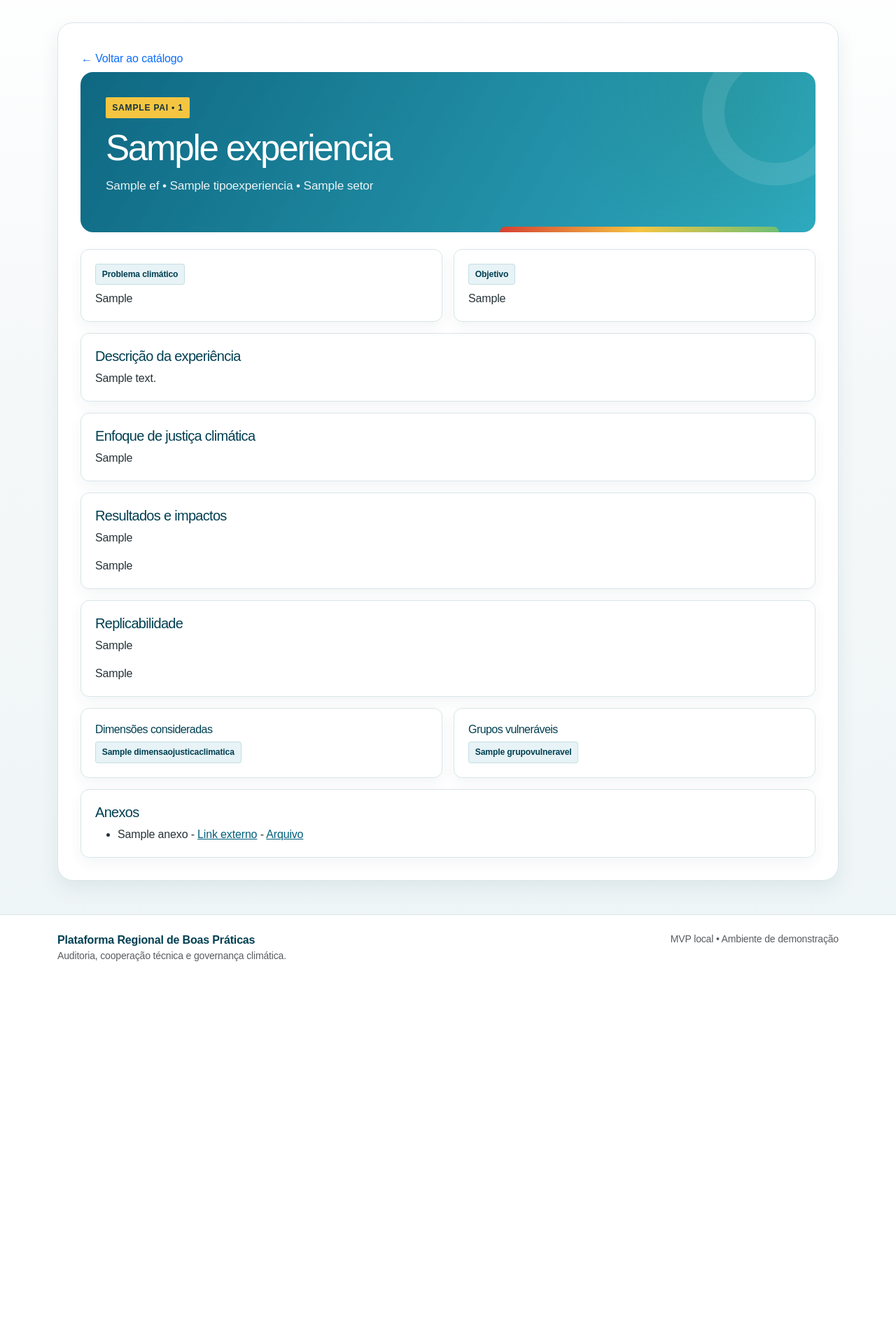
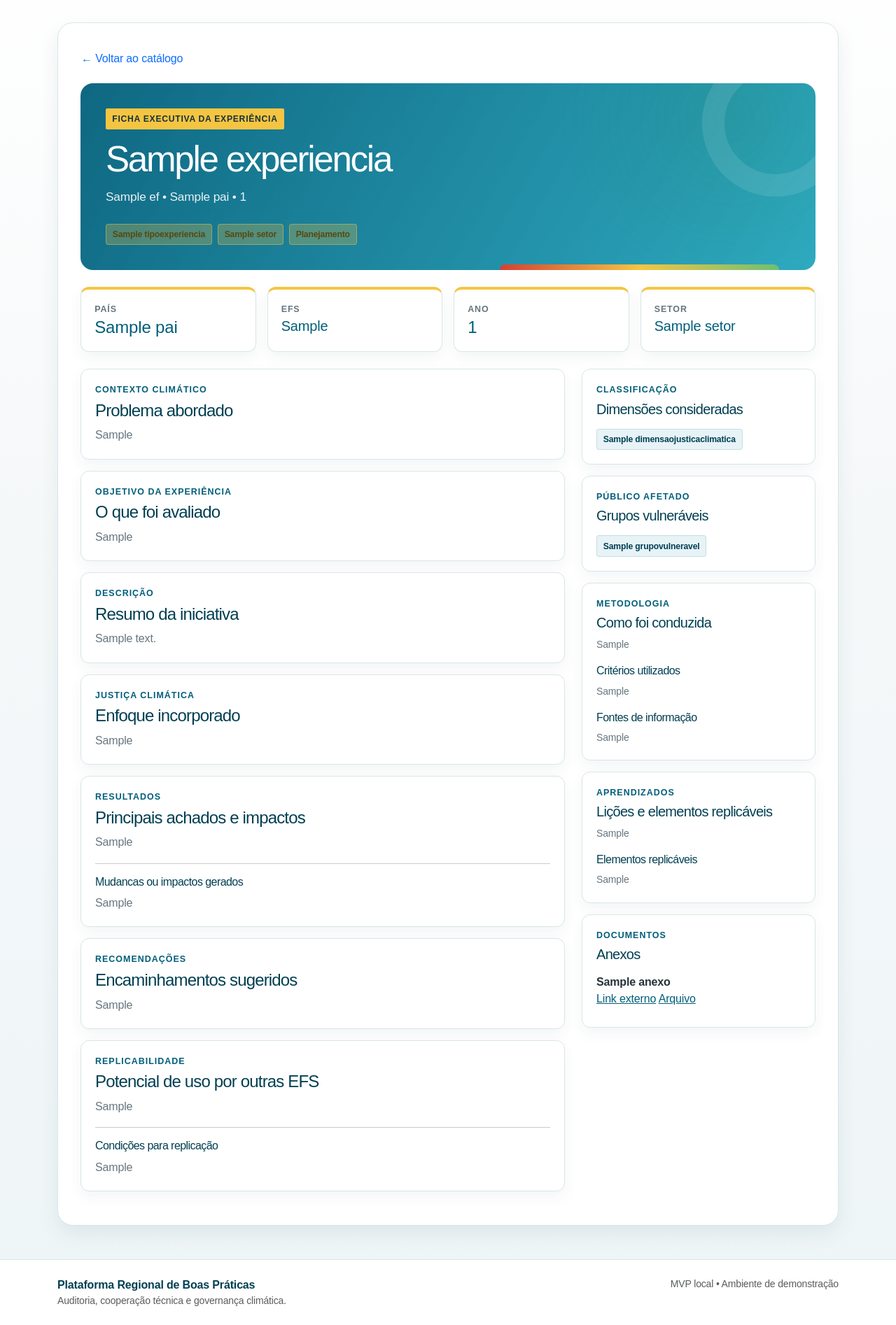
Before and after one commit to porteladarlan/olacefs-justica-climatica, a Django app: page /experiencias/1/ in a window 1280 px wide. Shown: the part 69-1963 px from the top of the page at 70% size. Before the commit the page ends 1443 px from the top, so only its background shows below. Run offline with Django 5.2, Linux system fonts and the light colour scheme; tables that the repository leaves empty hold one stand-in row (values such as "Sample post").

Commit message:
Melhora ficha executiva da experiencia

```diff
--- a/templates/praticas/detalhe_experiencia.html
+++ b/templates/praticas/detalhe_experiencia.html
@@ -1,61 +1,119 @@
 {% extends 'praticas/base.html' %}
 
-{% block title %}{{ experiencia.titulo }}{% endblock %}
+{% block title %}{{ experiencia.titulo }} | Plataforma Regional{% endblock %}
 
 {% block content %}
-<a href="{% url 'catalogo_experiencias' %}" class="btn btn-link ps-0 text-decoration-none">&larr; Voltar ao cat&aacute;logo</a>
+<a href="{% url 'catalogo_experiencias' %}" class="btn btn-link ps-0 text-decoration-none mb-3">
+    &larr; Voltar ao cat&aacute;logo
+</a>
 
 <section class="page-hero mb-4">
-    <span class="hero-eyebrow">{{ experiencia.pais.nome }} &bull; {{ experiencia.ano_execucao }}</span>
+    <span class="hero-eyebrow">Ficha executiva da experi&ecirc;ncia</span>
     <h1 class="hero-title">{{ experiencia.titulo }}</h1>
     <p class="hero-subtitle">
-        {{ experiencia.efs.nome }} &bull; {{ experiencia.tipo_experiencia.nome }} &bull; {{ experiencia.setor.nome }}
+        {{ experiencia.efs.nome }} &bull; {{ experiencia.pais.nome }} &bull; {{ experiencia.ano_execucao }}
     </p>
+
+    <div class="d-flex flex-wrap gap-2 mt-4">
+        <span class="badge-soft badge-yellow">{{ experiencia.tipo_experiencia.nome }}</span>
+        <span class="badge-soft badge-yellow">{{ experiencia.setor.nome }}</span>
+        <span class="badge-soft badge-yellow">{{ experiencia.get_status_iniciativa_display }}</span>
+    </div>
 </section>
 
-<div class="row g-3 mb-3">
-    <div class="col-lg-6">
-        <section class="detail-section h-100">
-            <span class="badge-soft mb-2">Problema clim&aacute;tico</span>
-            <p class="mb-0">{{ experiencia.problema_climatico }}</p>
+<section class="row g-3 mb-4">
+    <div class="col-lg-3 col-md-6">
+        <div class="metric-card">
+            <div class="metric-label">Pa&iacute;s</div>
+            <p class="metric-value fs-4">{{ experiencia.pais.nome }}</p>
+        </div>
+    </div>
+
+    <div class="col-lg-3 col-md-6">
+        <div class="metric-card">
+            <div class="metric-label">EFS</div>
+            <p class="metric-value fs-5">{{ experiencia.efs.sigla|default:experiencia.efs.nome }}</p>
+        </div>
+    </div>
+
+    <div class="col-lg-3 col-md-6">
+        <div class="metric-card">
+            <div class="metric-label">Ano</div>
+            <p class="metric-value fs-4">{{ experiencia.ano_execucao }}</p>
+        </div>
+    </div>
+
+    <div class="col-lg-3 col-md-6">
+        <div class="metric-card">
+            <div class="metric-label">Setor</div>
+            <p class="metric-value fs-5">{{ experiencia.setor.nome }}</p>
+        </div>
+    </div>
+</section>
+
+<div class="row g-4">
+    <div class="col-lg-8">
+        <section class="detail-section mb-3">
+            <div class="section-kicker">Contexto clim&aacute;tico</div>
+            <h2 class="section-title h4">Problema abordado</h2>
+            <p class="section-subtitle mb-0">{{ experiencia.problema_climatico }}</p>
+        </section>
+
+        <section class="detail-section mb-3">
+            <div class="section-kicker">Objetivo da experi&ecirc;ncia</div>
+            <h2 class="section-title h4">O que foi avaliado</h2>
+            <p class="section-subtitle mb-0">{{ experiencia.objetivo }}</p>
+        </section>
+
+        <section class="detail-section mb-3">
+            <div class="section-kicker">Descri&ccedil;&atilde;o</div>
+            <h2 class="section-title h4">Resumo da iniciativa</h2>
+            <p class="section-subtitle mb-0">{{ experiencia.descricao }}</p>
+        </section>
+
+        <section class="detail-section mb-3">
+            <div class="section-kicker">Justi&ccedil;a clim&aacute;tica</div>
+            <h2 class="section-title h4">Enfoque incorporado</h2>
+            <p class="section-subtitle mb-0">{{ experiencia.enfoque_justica_climatica }}</p>
+        </section>
+
+        <section class="detail-section mb-3">
+            <div class="section-kicker">Resultados</div>
+            <h2 class="section-title h4">Principais achados e impactos</h2>
+            <p class="section-subtitle">{{ experiencia.resultados }}</p>
+
+            {% if experiencia.mudancas_ou_impactos %}
+                <hr>
+                <h3 class="h6 section-title">Mudancas ou impactos gerados</h3>
+                <p class="section-subtitle mb-0">{{ experiencia.mudancas_ou_impactos }}</p>
+            {% endif %}
+        </section>
+
+        <section class="detail-section mb-3">
+            <div class="section-kicker">Recomenda&ccedil;&otilde;es</div>
+            <h2 class="section-title h4">Encaminhamentos sugeridos</h2>
+            <p class="section-subtitle mb-0">{{ experiencia.recomendacoes }}</p>
+        </section>
+
+        <section class="detail-section mb-3">
+            <div class="section-kicker">Replicabilidade</div>
+            <h2 class="section-title h4">Potencial de uso por outras EFS</h2>
+            <p class="section-subtitle">{{ experiencia.replicabilidade }}</p>
+
+            {% if experiencia.necessidades_para_replicacao %}
+                <hr>
+                <h3 class="h6 section-title">Condi&ccedil;&otilde;es para replica&ccedil;&atilde;o</h3>
+                <p class="section-subtitle mb-0">{{ experiencia.necessidades_para_replicacao }}</p>
+            {% endif %}
         </section>
     </div>
 
-    <div class="col-lg-6">
-        <section class="detail-section h-100">
-            <span class="badge-soft mb-2">Objetivo</span>
-            <p class="mb-0">{{ experiencia.objetivo }}</p>
-        </section>
-    </div>
-</div>
+    <aside class="col-lg-4">
+        <section class="detail-section mb-3">
+            <div class="section-kicker">Classifica&ccedil;&atilde;o</div>
+            <h2 class="section-title h5">Dimens&otilde;es consideradas</h2>
 
-<section class="detail-section mb-3">
-    <h2 class="h5 section-title">Descri&ccedil;&atilde;o da experi&ecirc;ncia</h2>
-    <p class="mb-0">{{ experiencia.descricao }}</p>
-</section>
-
-<section class="detail-section mb-3">
-    <h2 class="h5 section-title">Enfoque de justi&ccedil;a clim&aacute;tica</h2>
-    <p class="mb-0">{{ experiencia.enfoque_justica_climatica }}</p>
-</section>
-
-<section class="detail-section mb-3">
-    <h2 class="h5 section-title">Resultados e impactos</h2>
-    <p>{{ experiencia.resultados }}</p>
-    <p class="mb-0">{{ experiencia.mudancas_ou_impactos }}</p>
-</section>
-
-<section class="detail-section mb-3">
-    <h2 class="h5 section-title">Replicabilidade</h2>
-    <p>{{ experiencia.replicabilidade }}</p>
-    <p class="mb-0">{{ experiencia.necessidades_para_replicacao }}</p>
-</section>
-
-<div class="row g-3 mb-3">
-    <div class="col-lg-6">
-        <section class="detail-section h-100">
-            <h2 class="h6 section-title">Dimens&otilde;es consideradas</h2>
-            <div class="d-flex flex-wrap gap-2">
+            <div class="d-flex flex-wrap gap-2 mt-3">
                 {% for dimensao in experiencia.dimensoes_consideradas.all %}
                     <span class="badge-soft">{{ dimensao.nome }}</span>
                 {% empty %}
@@ -63,12 +121,12 @@
                 {% endfor %}
             </div>
         </section>
-    </div>
 
-    <div class="col-lg-6">
-        <section class="detail-section h-100">
-            <h2 class="h6 section-title">Grupos vulner&aacute;veis</h2>
-            <div class="d-flex flex-wrap gap-2">
+        <section class="detail-section mb-3">
+            <div class="section-kicker">P&uacute;blico afetado</div>
+            <h2 class="section-title h5">Grupos vulner&aacute;veis</h2>
+
+            <div class="d-flex flex-wrap gap-2 mt-3">
                 {% for grupo in experiencia.grupos_vulneraveis.all %}
                     <span class="badge-soft">{{ grupo.nome }}</span>
                 {% empty %}
@@ -76,25 +134,62 @@
                 {% endfor %}
             </div>
         </section>
-    </div>
-</div>
+
+        <section class="detail-section mb-3">
+            <div class="section-kicker">Metodologia</div>
+            <h2 class="section-title h5">Como foi conduzida</h2>
+
+            {% if experiencia.metodologia %}
+                <p class="section-subtitle small">{{ experiencia.metodologia }}</p>
+            {% endif %}
+
+            {% if experiencia.criterios_utilizados %}
+                <h3 class="h6 section-title">Crit&eacute;rios utilizados</h3>
+                <p class="section-subtitle small">{{ experiencia.criterios_utilizados }}</p>
+            {% endif %}
+
+            {% if experiencia.fontes_informacao %}
+                <h3 class="h6 section-title">Fontes de informa&ccedil;&atilde;o</h3>
+                <p class="section-subtitle small mb-0">{{ experiencia.fontes_informacao }}</p>
+            {% endif %}
+        </section>
+
+        <section class="detail-section mb-3">
+            <div class="section-kicker">Aprendizados</div>
+            <h2 class="section-title h5">Li&ccedil;&otilde;es e elementos replic&aacute;veis</h2>
+
+            {% if experiencia.licoes_aprendidas %}
+                <p class="section-subtitle small">{{ experiencia.licoes_aprendidas }}</p>
+            {% endif %}
+
+            {% if experiencia.elementos_replicaveis %}
+                <h3 class="h6 section-title">Elementos replic&aacute;veis</h3>
+                <p class="section-subtitle small mb-0">{{ experiencia.elementos_replicaveis }}</p>
+            {% endif %}
+        </section>
 
         {% if experiencia.anexos.all %}
             <section class="detail-section">
-        <h2 class="h5 section-title">Anexos</h2>
-        <ul class="mb-0">
+                <div class="section-kicker">Documentos</div>
+                <h2 class="section-title h5">Anexos</h2>
+
+                <ul class="list-unstyled mb-0 mt-3">
                     {% for anexo in experiencia.anexos.all %}
-                <li>
-                    {{ anexo.titulo }}
+                        <li class="mb-2">
+                            <strong>{{ anexo.titulo }}</strong>
+                            <div>
                                 {% if anexo.url_externa %}
-                        - <a href="{{ anexo.url_externa }}" target="_blank" rel="noopener">Link externo</a>
+                                    <a href="{{ anexo.url_externa }}" target="_blank" rel="noopener">Link externo</a>
                                 {% endif %}
                                 {% if anexo.arquivo %}
-                        - <a href="{{ anexo.arquivo.url }}">Arquivo</a>
+                                    <a href="{{ anexo.arquivo.url }}">Arquivo</a>
                                 {% endif %}
+                            </div>
                         </li>
                     {% endfor %}
                 </ul>
             </section>
         {% endif %}
+    </aside>
+</div>
 {% endblock %}
```
Lines whose indentation alone changed are shown as unchanged.
